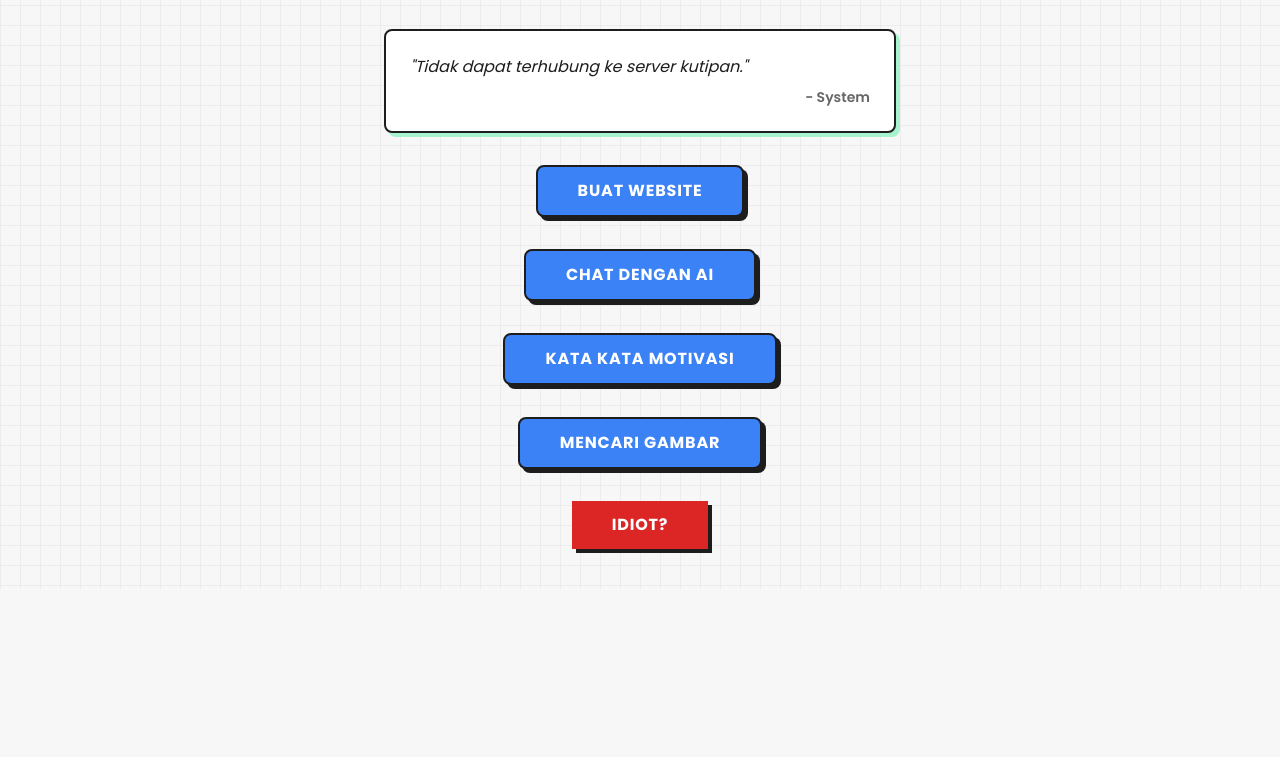
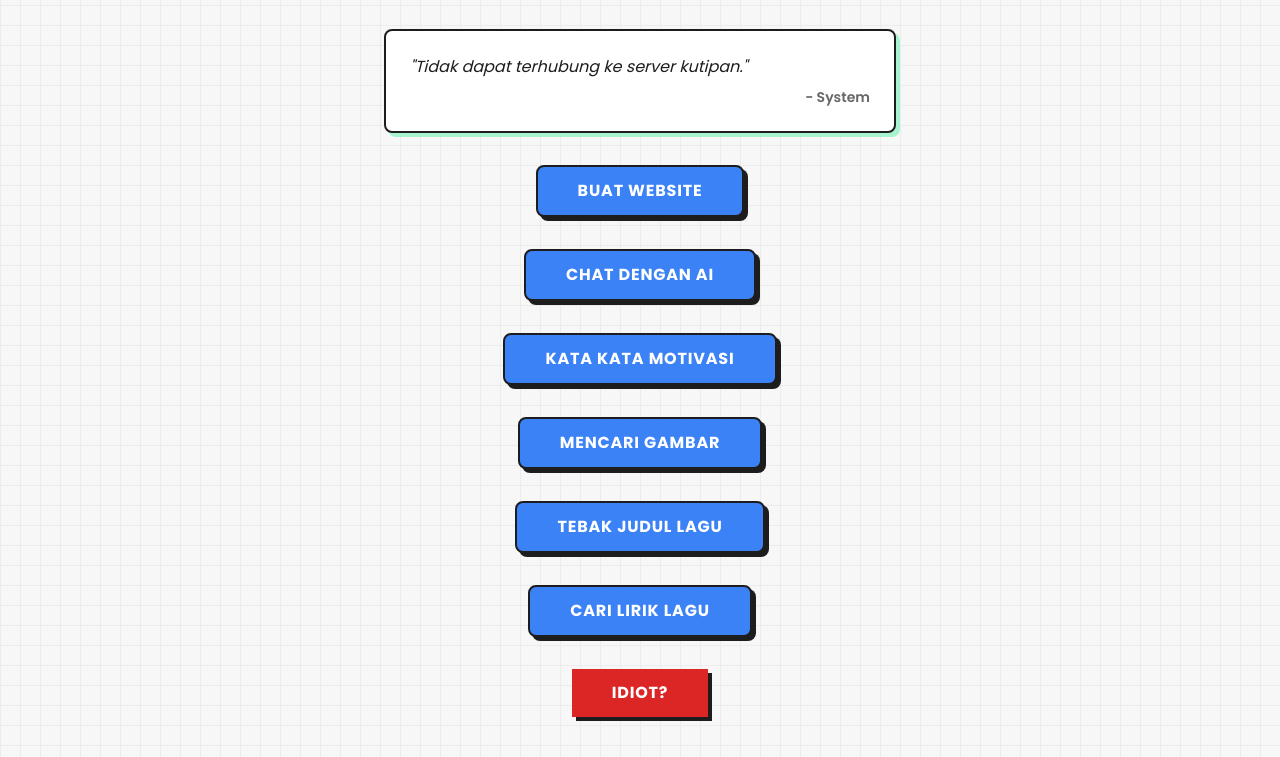
Before and after one commit to saurusrawr/uploader, a plain HTML site: page index.html in a window 1280 px wide. Shown: the part 355-1112 px from the top of the page. Before the commit the page ends 944 px from the top, so only its background shows below. Drawn offline with nearby package versions, Linux system fonts and the light colour scheme; no server answers.

Commit message:
Update index.html

```diff
--- a/index.html
+++ b/index.html
@@ -216,6 +216,8 @@
         <a href="/aichat" class="nav-link">Chat dengan Ai</a>
         <a href="/katakata" class="nav-link">Kata kata motivasi</a>
         <a href="/carigambar" class="nav-link">Cari gambar</a>
+        <a href="/tebaklagu" class="nav-link">Tebak lagu</a>
+        <a href="/searchlirik" class="nav-link">Cari lirik lagu</a>
         <a href="/idiothaha" class="nav-link">Idiot?</a>
       </nav>
       <button onclick="toggleMenu()" class="md:hidden focus:outline-none text-2xl menu-toggle-btn">
@@ -227,6 +229,8 @@
         <a href="/aichat" class="nav-link">Chat Dengan Ai</a>
         <a href="/katakata" class="nav-link">Kata kata motivasi</a>
         <a href="/carigambar" class="nav-link">Cari gambar</a>
+        <a href="/tebaklagu" class="nav-link">Tebak judul lagu</a>
+        <a href="/searchlirik" class="nav-link">Cari lirik lagu</a>
         <a href="/idiothaha" class="nav-link">Idiot?</a>
     </div>
   </header>
@@ -264,6 +268,12 @@
       </a>
       <a href="/carigambar" class="neobtn neobtn-primary font-bold py-3 px-10 text-base tracking-wider fade-in-up-5">
         Mencari gambar
+      </a>
+      <a href="/tebaklagu" class="neobtn neobtn-primary font-bold py-3 px-10 text-base tracking-wider fade-in-up-5">
+        Tebak judul lagu
+      </a>
+      <a href="/searchlirik" class="neobtn neobtn-primary font-bold py-3 px-10 text-base tracking-wider fade-in-up-5">
+        Cari lirik lagu
       </a>
       <a href="/idiothaha" class="neoredbtn neoredbtn font-bold py-3 px-10 text-base tracking-wider fade-in-up-5">
         Idiot?
```
